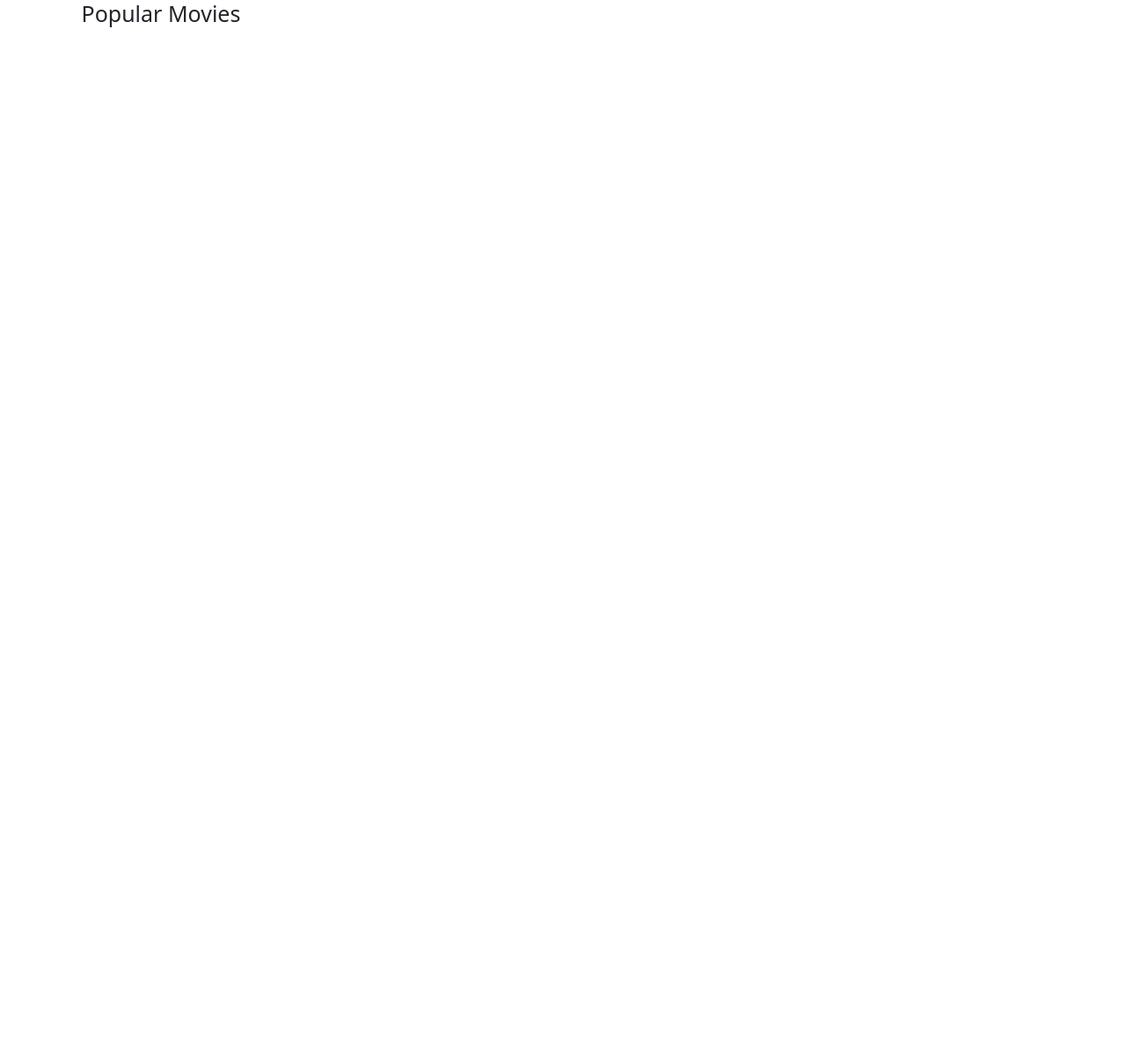
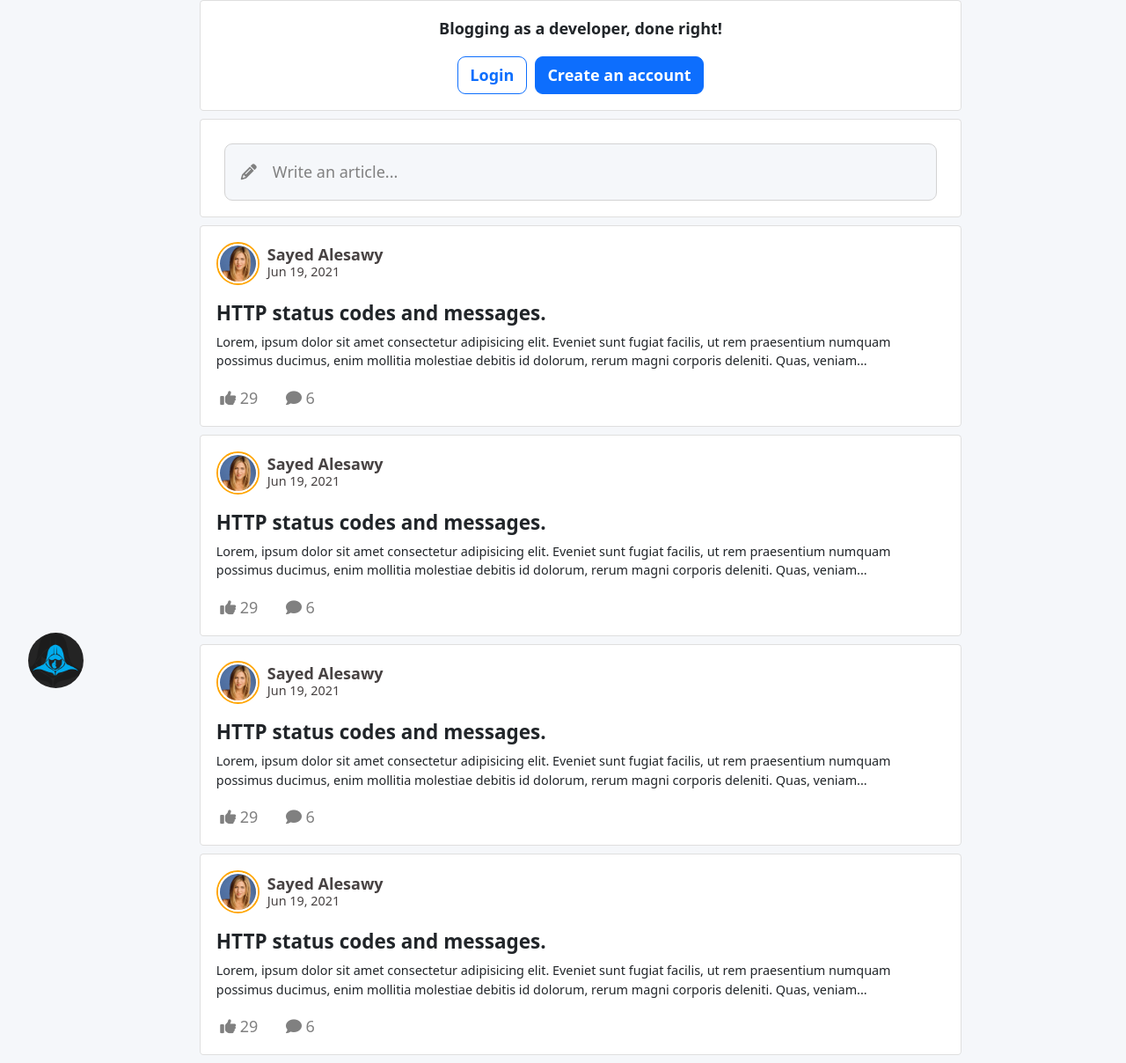
Before and after one commit to peterken674/blog, a Flask app: page / in a window 1280 px wide. Before the commit the page is almost empty. Shown: the whole page at 88% size. Before the commit the page ends 31 px from the top, so only its background shows below. Run offline with Flask 2, Linux system fonts and the light colour scheme; some libraries are stand-ins or nearby versions.

Commit message:
Homepage design.

```diff
--- a/app/auth/views.py
+++ b/app/auth/views.py
@@ -18,7 +18,7 @@ def login():
 
         flash('Invalid username or Password')
 
-    title = "Log In | MOTD"
+    title = "Log In | Blogg"
     return render_template('auth/login.html',login_form = login_form,title=title)
 
 
@@ -34,7 +34,7 @@ def register():
 
         return redirect(url_for('auth.login'))
 
-    title = "New Account | MOTD"
+    title = "New Account | Blogg"
     return render_template('auth/register.html',registration_form = form, title = title)
 
 @auth.route('/logout')
--- a/app/main/views.py
+++ b/app/main/views.py
@@ -5,7 +5,7 @@ from . import main
 @main.route('/')
 def index():
 
-    title='Home | MOTD'
+    title='Home | Blogg'
 
 
     return render_template('home.html', title=title)
--- a/app/static/css/style.css
+++ b/app/static/css/style.css
@@ -0,0 +1,115 @@
+@import url(https://fonts.googleapis.com/css?family=Inter:100,200,300,regular,500,600,700,800,900);
+html {
+  font-family: "Inter", sans-serif !important;
+  font-size: 18px;
+  margin: 0;
+  padding: 0;
+  -webkit-box-sizing: border-box;
+          box-sizing: border-box;
+}
+
+body {
+  background-color: #F5F7FA;
+}
+
+.container {
+  width: 80%;
+}
+
+.btn {
+  border-radius: 0.5rem;
+}
+
+.profile-pic {
+  height: 3.5rem;
+  width: 3.5rem;
+  border-radius: 50%;
+  overflow: hidden;
+}
+
+.profile-pic:hover {
+  cursor: pointer;
+}
+
+.profile-pic img {
+  -o-object-fit: cover;
+     object-fit: cover;
+  height: 3.5rem;
+  width: 3.5rem;
+}
+
+.sidebar {
+  height: 100vh;
+  display: -webkit-box;
+  display: -ms-flexbox;
+  display: flex;
+  -webkit-box-pack: end;
+      -ms-flex-pack: end;
+          justify-content: flex-end;
+  -webkit-box-align: end;
+      -ms-flex-align: end;
+          align-items: flex-end;
+}
+
+.banner {
+  width: 100%;
+}
+
+.new-article {
+  background-color: #F5F7FA;
+  text-align: start;
+  color: grey;
+  border: 0.3px solid lightgrey;
+}
+
+.new-article:hover {
+  background-color: white;
+  color: grey;
+}
+
+.author-pic {
+  height: 2.5rem;
+  width: 2.5rem;
+  border-radius: 50%;
+  overflow: hidden;
+  border: 2px solid white;
+  border-collapse: separate;
+  border-spacing: 4px;
+}
+
+.author-pic:hover {
+  cursor: pointer;
+}
+
+.author-pic img {
+  -o-object-fit: cover;
+     object-fit: cover;
+  height: 100%;
+  width: 100%;
+}
+
+.author {
+  color: #474242;
+}
+
+.author .name {
+  line-height: 1rem;
+}
+
+.author .post-date {
+  font-size: 0.8rem;
+}
+
+.pic {
+  border: 2px solid orange;
+  border-radius: 50%;
+}
+
+.preview {
+  font-size: 0.8rem;
+}
+
+.post-footer {
+  color: grey;
+}
+/*# sourceMappingURL=style.css.map */
--- a/app/static/css/style.scss
+++ b/app/static/css/style.scss
@@ -0,0 +1,96 @@
+@import url(https://fonts.googleapis.com/css?family=Inter:100,200,300,regular,500,600,700,800,900);
+
+$main-font : 'Inter', sans-serif;
+$text-font-color: #474242;
+$primary-color: #0C6EFD;
+$bg-color: #F5F7FA;
+
+html{
+    font-family: $main-font !important;
+    font-size: 18px;
+    margin: 0;
+    padding: 0;
+    box-sizing: border-box;
+}
+body{
+    background-color: $bg-color;
+}
+.container{
+    width: 80%;
+}
+.btn{
+    border-radius: 0.5rem;
+}
+.profile-pic{
+    height: 3.5rem;
+    width: 3.5rem;
+    border-radius: 50%;
+    overflow: hidden;
+    &:hover{
+        cursor: pointer;
+    }
+    img{
+        object-fit: cover;
+        height: 3.5rem;
+        width: 3.5rem;
+    }
+}
+.sidebar{
+    height: 100vh;
+    display: flex;
+    justify-content: flex-end;
+    align-items: flex-end;
+}
+.banner{
+    width: 100%;
+}
+.new-article{
+    background-color: $bg-color;
+    text-align: start;
+    color: grey;
+    border: 0.3px solid lightgrey;
+    &:hover{
+        background-color: white;
+        color: grey;
+    }
+}
+
+.author-pic {
+    height: 2.5rem;
+    width: 2.5rem;
+    border-radius: 50%;
+    overflow: hidden;
+    border: 2px solid white;
+    border-collapse: separate;
+    border-spacing: 4px;
+
+    &:hover {
+        cursor: pointer;
+    }
+
+    img {
+        object-fit: cover;
+        height: 100%;
+        width: 100%;
+    }
+}
+.author{
+    color: $text-font-color;
+    .name {
+        line-height: 1rem;
+    }
+
+    .post-date {
+        font-size: 0.8rem;
+    }
+}
+.pic{
+    border: 2px solid orange;
+    border-radius: 50%;
+}
+.preview{
+    font-size: 0.8rem;
+}
+.post-footer{
+    color: grey;
+}
--- a/app/templates/base.html
+++ b/app/templates/base.html
@@ -8,10 +8,6 @@
     <script src="https://code.jquery.com/jquery-3.6.0.min.js" integrity="sha256-/xUj+3OJU5yExlq6GSYGSHk7tPXikynS7ogEvDej/m4=" crossorigin="anonymous"></script>
 {% endblock %}
 
-{% block navbar %}
-    {% include 'navbar.html' %}
-{% endblock %}
-
 {%block content%}
     {%block main%}
 
--- a/app/templates/home.html
+++ b/app/templates/home.html
@@ -1,18 +1,148 @@
-{% extends 'index.html'%}
+{% extends 'index.html'%} {% block sidebar %}{{ super() }}
+<div class="sidebar p-3 position-fixed">
+	<div class="profile-pic">
+		<img
+			src="{{url_for('static', filename='img/peterken.jpg')}}"
+			alt="Profile Pic"
+		/>
+	</div>
+</div>
+{% endblock %} {% block space %} {{ super() }}
 
-{% block space %} {{ super() }}
-<div class="home">
-    <div class="container">
-	<div>
-		<div class="col">
-            <h1>Popular Movies</h1>
-			<div class="movies-wrapper">
+<div class="col-10">
+	{% block banner %} {% include 'navbar.html' %} {% endblock %}
+
+    <!-- Write new article -->
+    <div class="card px-2 my-2 position-relative">
+        <form class="mx-3 mt-4 mb-3" action="#">
+            <button type="submit" class="btn btn-block new-article p-3">
+                <i class="fas fa-pencil-alt me-3"></i>Write an article...
+            </button>
+        </form>
+    </div>
+
+    <!-- #################### -->
+	<div class="card p-3 my-2">
+        <div class="d-flex align-items-center author mb-3">
+            <div class="pic me-2">
+                <div class="author-pic ">
+                    <img src="{{url_for('static', filename='img/rachel.jpg')}}" alt="">
+                </div>
+            </div>
+            <div class="name">
+                <strong>Sayed Alesawy</strong><br>
+                <small class="post-date">Jun 19, 2021</small>
+            </div>
+        </div>
+		<div class="post-preview">
+            <h5><strong>HTTP status codes and messages.</strong></h5>
+            <p class="preview">
+                Lorem, ipsum dolor sit amet consectetur adipisicing elit. Eveniet sunt
+                fugiat facilis, ut rem praesentium numquam possimus ducimus, enim mollitia
+                molestiae debitis id dolorum, rerum magni corporis deleniti. Quas, veniam...
+            </p>
+        </div>
+        <div class="post-footer d-flex">
+            <div class="likes me-4">
+               <i class="fas fa-thumbs-up mx-1"></i>29
+            </div>
+            <div class="comments">
+                <i class="fas fa-comment mx-1"></i>6
+            </div>
+        </div>
+	</div>
+
+    <div class="card p-3 my-2">
+        <div class="d-flex align-items-center author mb-3">
+            <div class="pic me-2">
+                <div class="author-pic ">
+                    <img src="{{url_for('static', filename='img/rachel.jpg')}}" alt="">
+                </div>
+            </div>
+            <div class="name">
+                <strong>Sayed Alesawy</strong><br>
+                <small class="post-date">Jun 19, 2021</small>
+            </div>
+        </div>
+        <div class="post-preview">
+            <h5><strong>HTTP status codes and messages.</strong></h5>
+            <p class="preview">
+                Lorem, ipsum dolor sit amet consectetur adipisicing elit. Eveniet sunt
+                fugiat facilis, ut rem praesentium numquam possimus ducimus, enim mollitia
+                molestiae debitis id dolorum, rerum magni corporis deleniti. Quas, veniam...
+            </p>
+        </div>
+        <div class="post-footer d-flex">
+            <div class="likes me-4">
+                <i class="fas fa-thumbs-up mx-1"></i>29
+            </div>
+            <div class="comments">
+                <i class="fas fa-comment mx-1"></i>6
+            </div>
+        </div>
+    </div>
+
+    <div class="card p-3 my-2">
+        <div class="d-flex align-items-center author mb-3">
+            <div class="pic me-2">
+                <div class="author-pic ">
+                    <img src="{{url_for('static', filename='img/rachel.jpg')}}" alt="">
+                </div>
+            </div>
+            <div class="name">
+                <strong>Sayed Alesawy</strong><br>
+                <small class="post-date">Jun 19, 2021</small>
+            </div>
+        </div>
+        <div class="post-preview">
+            <h5><strong>HTTP status codes and messages.</strong></h5>
+            <p class="preview">
+                Lorem, ipsum dolor sit amet consectetur adipisicing elit. Eveniet sunt
+                fugiat facilis, ut rem praesentium numquam possimus ducimus, enim mollitia
+                molestiae debitis id dolorum, rerum magni corporis deleniti. Quas, veniam...
+            </p>
+        </div>
+        <div class="post-footer d-flex">
+            <div class="likes me-4">
+                <i class="fas fa-thumbs-up mx-1"></i>29
+            </div>
+            <div class="comments">
+                <i class="fas fa-comment mx-1"></i>6
+            </div>
+        </div>
+    </div>
+
+    <div class="card p-3 my-2">
+        <div class="d-flex align-items-center author mb-3">
+            <div class="pic me-2">
+                <div class="author-pic ">
+                    <img src="{{url_for('static', filename='img/rachel.jpg')}}" alt="">
+                </div>
+            </div>
+            <div class="name">
+                <strong>Sayed Alesawy</strong><br>
+                <small class="post-date">Jun 19, 2021</small>
+            </div>
+        </div>
+        <div class="post-preview">
+            <h5><strong>HTTP status codes and messages.</strong></h5>
+            <p class="preview">
+                Lorem, ipsum dolor sit amet consectetur adipisicing elit. Eveniet sunt
+                fugiat facilis, ut rem praesentium numquam possimus ducimus, enim mollitia
+                molestiae debitis id dolorum, rerum magni corporis deleniti. Quas, veniam...
+            </p>
+        </div>
+        <div class="post-footer d-flex">
+            <div class="likes me-4">
+                <i class="fas fa-thumbs-up mx-1"></i>29
+            </div>
+            <div class="comments">
+                <i class="fas fa-comment mx-1"></i>6
+            </div>
+        </div>
+    </div>
 
 
+</div>
 
-			</div>
-		</div>
-	</div>
-</div>
-</div>
 {% endblock %}
--- a/app/templates/index.html
+++ b/app/templates/index.html
@@ -1,8 +1,11 @@
 {% extends 'base.html' %} {% block main %} {{ super() }}
-<div class="container">
+<div class="container-xxl">
     <div class="content-wrapper">
         <div class="row">
-            <div class="col">
+            <div class="col-2">
+                {% block sidebar %}{% endblock %}
+            </div>
+            <div class="col-10">
                 {% block space %}{% endblock %}
                 {% block error %}{% endblock %}
             </div>
--- a/app/templates/navbar.html
+++ b/app/templates/navbar.html
@@ -0,0 +1,15 @@
+<div class="col-10 banner position-relative">
+    <div class="card text-center py-3 sticky-top d-flex">
+        <div>
+            <p><strong>Blogging as a developer, done right!</strong></p>
+        </div>
+        <div class="btns d-flex justify-content-center">
+            <form action="{{url_for('auth.login')}}">
+                <button type="submit" class="btn btn-outline-primary mx-1"><strong>Login</strong></button>
+            </form>
+            <form action="{{url_for('auth.register')}}">
+                <button type="submit" class="btn btn-primary mx-1"><strong>Create an account</strong></button>
+            </form>
+        </div>
+    </div>
+</div>
```
Also changed, not shown: app/static/img/peterken.jpg (added), app/static/img/rachel.jpg (added), 1 other file.
